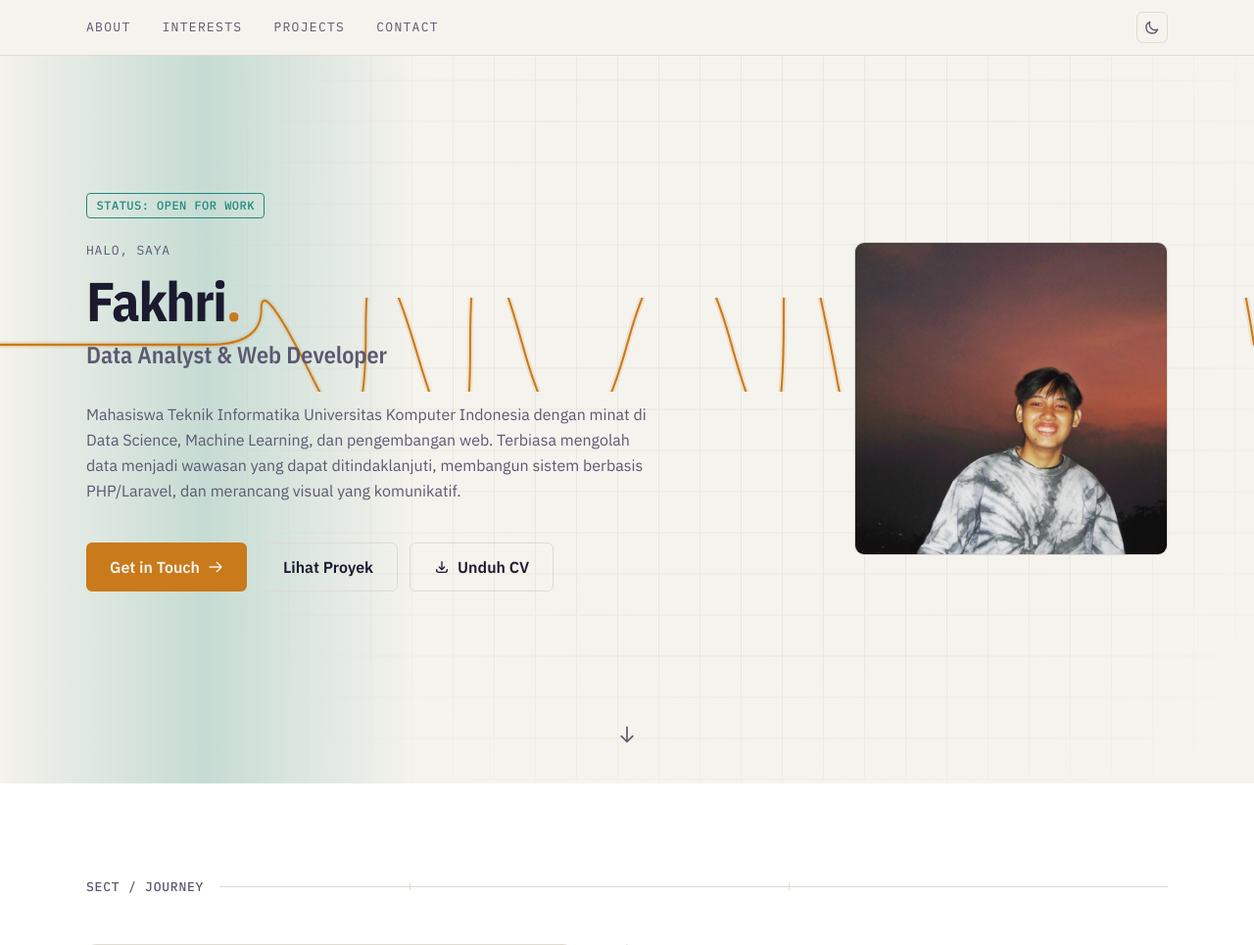
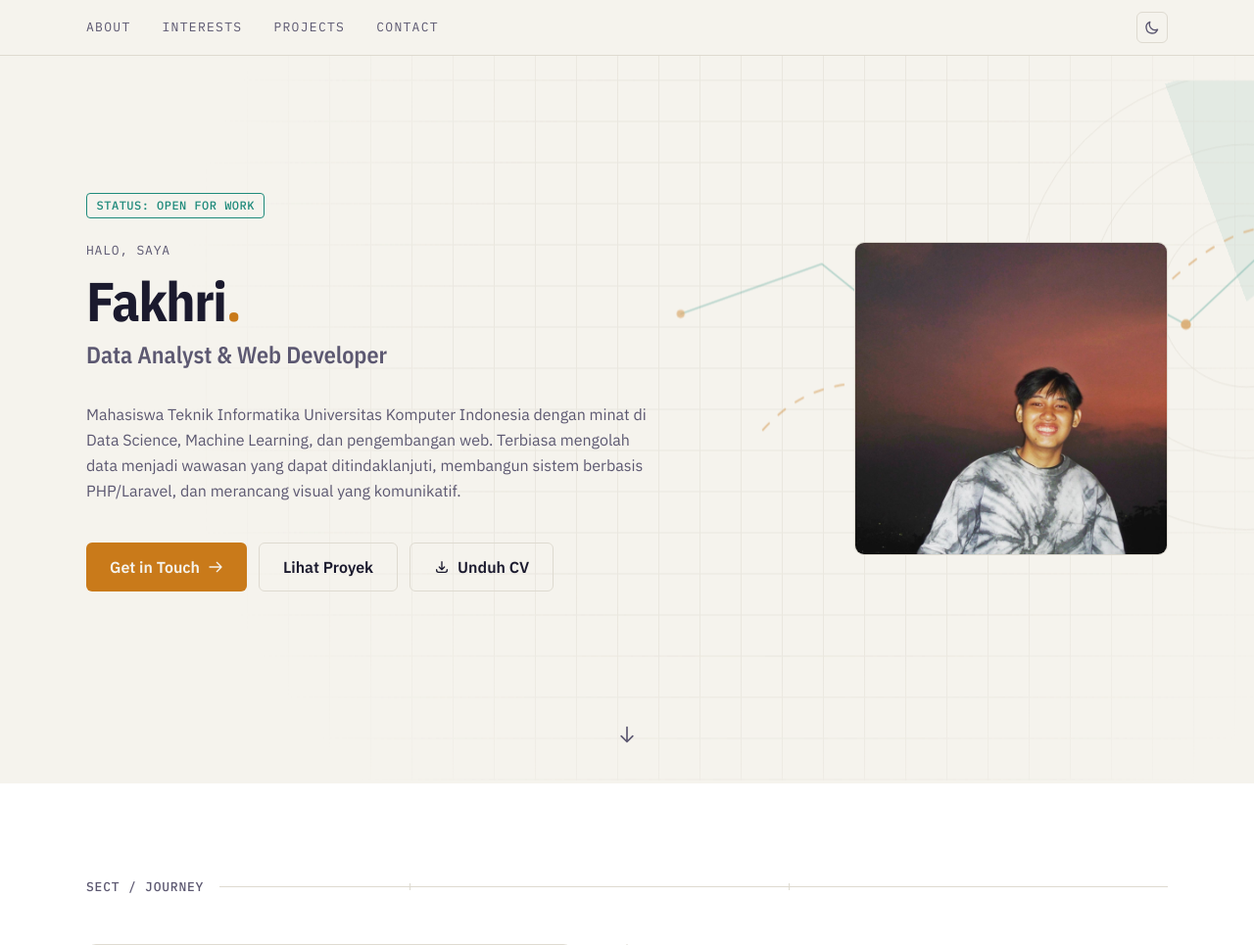
Before and after one commit to fakhri-rizaldi/portofolio, a PHP site: page /index.html in a window 1280 px wide. Shown: the top 965 px of the page at 98% size. Run offline with PHP 8.4, Linux system fonts and the light colour scheme; some libraries are stand-ins or nearby versions.

Commit message:
feat: replace hero line with radar motion graphic

```diff
--- a/index.html
+++ b/index.html
@@ -107,9 +107,10 @@
             0%, 100% { transform: translate3d(0, 0, 0); opacity: .42; }
             50% { transform: translate3d(0, -10px, 0); opacity: .7; }
         }
-        @keyframes signal-scan {
-            from { transform: translateX(-35%); }
-            to { transform: translateX(135%); }
+        @keyframes radar-sweep { to { transform: rotate(360deg); } }
+        @keyframes node-pulse {
+            0%, 100% { r: 3; opacity: .45; }
+            50% { r: 6; opacity: 1; }
         }
 
         @media (prefers-reduced-motion: reduce) {
@@ -119,18 +120,15 @@
             }
         }
 
-        .hero-signal path { pathLength: 1; stroke-dasharray: 1; stroke-dashoffset: 1; }
+        .hero-radar { animation: signal-float 9s ease-in-out infinite; }
+        .hero-radar__sweep { transform-origin: 760px 220px; animation: radar-sweep 7s linear infinite; }
+        .hero-radar__node { animation: node-pulse 2.4s ease-in-out infinite; }
         .hero-motion-grid {
             background-image: linear-gradient(var(--hairline) 1px, transparent 1px), linear-gradient(90deg, var(--hairline) 1px, transparent 1px);
             background-size: 42px 42px;
             mask-image: radial-gradient(circle at 62% 45%, black 0 34%, transparent 68%);
-            opacity: .34;
+            opacity: .22;
             animation: signal-float 8s ease-in-out infinite;
-        }
-        .hero-motion-scan {
-            background: linear-gradient(90deg, transparent, var(--trace-teal), transparent);
-            opacity: .22;
-            animation: signal-scan 5.5s linear infinite;
         }
 
         /* ── Component: Buttons ── */
@@ -321,21 +319,21 @@
     <section id="about" class="min-h-screen flex flex-col justify-center pt-24 pb-16 md:pt-0 md:pb-0 relative overflow-hidden" style="background:var(--bg-base)">
 
         <div class="hero-motion-grid absolute inset-0 pointer-events-none z-0"></div>
-        <div class="hero-motion-scan absolute top-0 bottom-0 left-0 w-1/3 pointer-events-none z-0"></div>
 
-        <!-- SVG Signal Line — signature element, spans full width -->
-        <svg class="hero-signal absolute top-[38%] left-0 w-full h-24 pointer-events-none z-0" viewBox="0 0 1200 80" preserveAspectRatio="none" aria-hidden="true">
-            <path
-                d="M0,40 Q50,40 100,40 T200,40 T250,10 T300,70 T350,30 T400,50 T450,40 T500,40 T600,40 T700,40 T750,15 T800,65 T850,35 T900,45 T950,40 T1000,40 T1100,40 T1200,40"
-                fill="none" stroke="var(--signal-amber)" stroke-width="2" stroke-linecap="round"
-                style="--dash-length:1"
-                class="animate-[trace-draw_1.5s_ease-out_0.3s_forwards]" />
-            <!-- faint duplicate for glow -->
-            <path
-                d="M0,40 Q50,40 100,40 T200,40 T250,10 T300,70 T350,30 T400,50 T450,40 T500,40 T600,40 T700,40 T750,15 T800,65 T850,35 T900,45 T950,40 T1000,40 T1100,40 T1200,40"
-                fill="none" stroke="var(--signal-amber)" stroke-width="6" stroke-linecap="round" opacity="0.12"
-                style="--dash-length:1"
-                class="animate-[trace-draw_1.5s_ease-out_0.3s_forwards]" />
+        <!-- SVG Radar Graph — signature hero graphic -->
+        <svg class="hero-radar absolute right-[-220px] top-[11%] h-[560px] w-[820px] max-w-none pointer-events-none z-0 md:right-[-120px]" viewBox="0 0 900 560" fill="none" aria-hidden="true">
+            <circle cx="760" cy="220" r="96" stroke="var(--hairline)" stroke-width="1" />
+            <circle cx="760" cy="220" r="176" stroke="var(--hairline)" stroke-width="1" />
+            <circle cx="760" cy="220" r="256" stroke="var(--hairline)" stroke-width="1" />
+            <path class="hero-radar__sweep" d="M760 220 L760 -40 A260 260 0 0 1 1008 144 Z" fill="var(--trace-teal)" opacity="0.14" />
+            <path d="M218 364 C342 228 482 418 604 272 S806 100 882 182" stroke="var(--signal-amber)" stroke-width="2" stroke-linecap="round" stroke-dasharray="10 14" opacity="0.75" />
+            <path d="M126 234 L284 178 L420 288 L548 168 L692 246 L828 118" stroke="var(--trace-teal)" stroke-width="1.5" stroke-linecap="round" stroke-linejoin="round" opacity="0.65" />
+            <g fill="var(--signal-amber)">
+                <circle class="hero-radar__node" cx="126" cy="234" r="4" />
+                <circle class="hero-radar__node" cx="420" cy="288" r="4" style="animation-delay:.45s" />
+                <circle class="hero-radar__node" cx="692" cy="246" r="4" style="animation-delay:.9s" />
+                <circle class="hero-radar__node" cx="828" cy="118" r="4" style="animation-delay:1.35s" />
+            </g>
         </svg>
 
         <div class="max-w-[1200px] mx-auto px-6 md:px-12 w-full z-10">
```
Also changed, not shown: index.php (+22 -24 lines).
